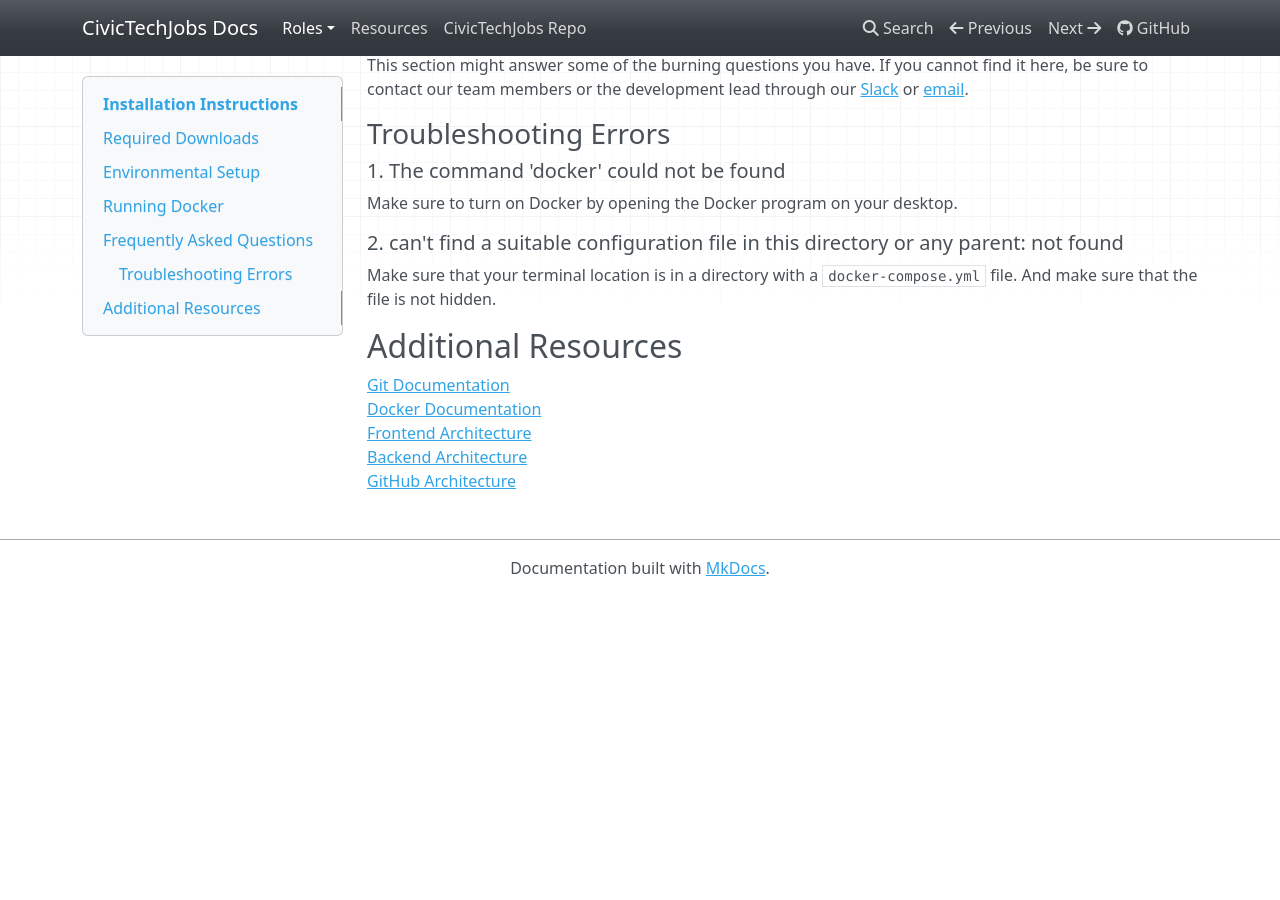
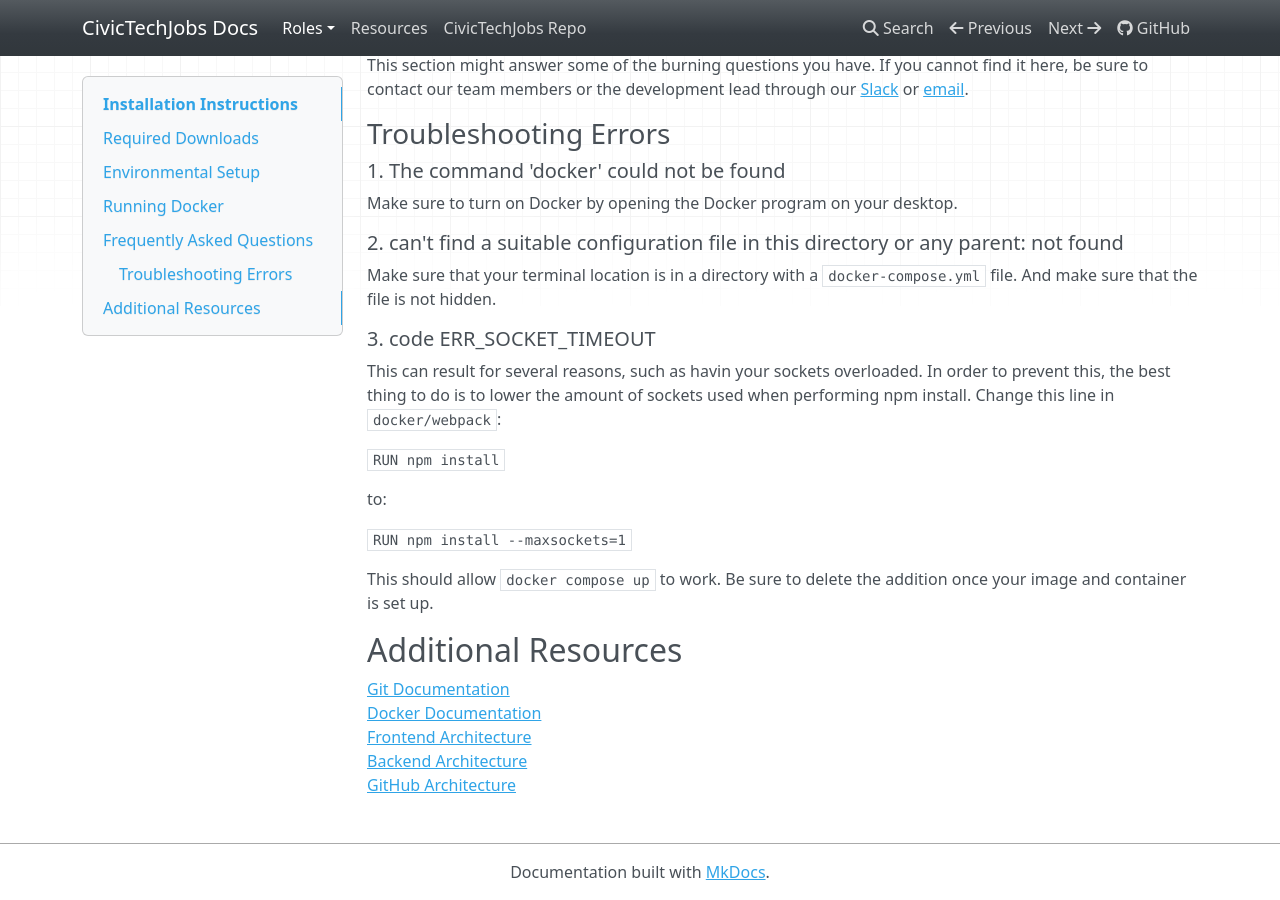
Before and after one commit to Aveline-art/CivicTechJobs-Documentation-Test, an MkDocs documentation site: the page built from docs/developer/installation.md, in a window 1280 px wide and 900 px high, scrolled down 823 px. Built offline with MkDocs 1.6.1, drawn with Linux system fonts in a browser that asks for light colours; nearby versions of some CDN libraries; before the commit the page ends 1419 px from its top, so only the background shows below that.

Commit message:
updated culture and installation

```diff
--- a/docs/developer/installation.md
+++ b/docs/developer/installation.md
@@ -39,6 +39,18 @@
 ##### 2. can't find a suitable configuration file in this directory or any parent: not found
 Make sure that your terminal location is in a directory with a `docker-compose.yml` file. And make sure that the file is not hidden.
 
+##### 3. code ERR_SOCKET_TIMEOUT
+
+This can result for several reasons, such as havin your sockets overloaded. In order to prevent this, the best thing to do is to lower the amount of sockets used when performing npm install. Change this line in `docker/webpack`:
+
+`RUN npm install`
+
+to:
+
+`RUN npm install --maxsockets=1`
+
+This should allow `docker compose up` to work. Be sure to delete the addition once your image and container is set up.
+
 
 ## Additional Resources
 [Git Documentation](https://git-scm.com/doc)<br>
```
Also changed, not shown: docs/developer/development-culture.md (+1 -1 lines).
